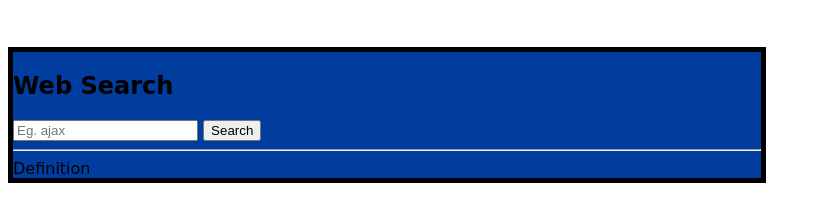
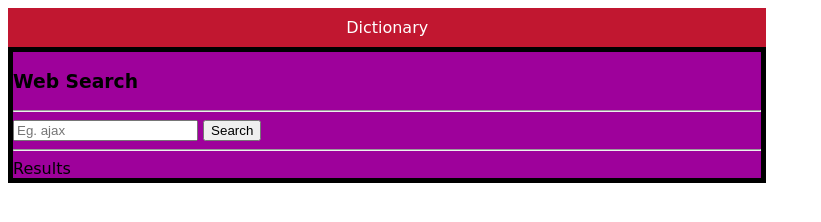
Before and after one commit to ShanielleW/INFO2180-lab6, a plain HTML site: page index.html in a window 1280 px wide. Shown: the whole page, without its empty margins (0-821 px from the left). Drawn offline with nearby package versions, Linux system fonts and the light colour scheme.

Commit message:
Exercise 2 Fix

```diff
--- a/data.css
+++ b/data.css
@@ -4,7 +4,8 @@ body{
 }
 
 #layout{
-    width: 60%
+    width: 60%;
+    background-color: #c11730;
 }
 
 #title{
@@ -14,7 +15,7 @@ body{
 }
 
 #dic_container{
-    background-color: #013d9e;
+    background-color: #9e019b;
     border: 5px solid black;
 }
 
@@ -29,4 +30,5 @@ body{
 #result{
     font-family: fantasy, georgia, serif;
     font-weight: bold;
+    text-align: center;
 }
--- a/data.js
+++ b/data.js
@@ -4,7 +4,7 @@ window.onload = main;
 
 function query(word){
     let request = new XMLHttpRequest();
-    let url = "/request.php?word="+word;
+    let url = "/request.php?q="+word;
 
     request.onreadystatechange = function(){
         if(request.readyState === XMLHttpRequest.DONE ){
--- a/index.html
+++ b/index.html
@@ -2,22 +2,23 @@
 <html>
     <head>
         <title> Web Dictionary </title>
+        <script type="text/javascript" src="data.js"></script>
         <script type="text/javascript" src="https://code.jquery.com/jquery-3.1.1.min.js"></script>
-        <script type="text/javascript" src="data.js"></script>
         <link rel="stylesheet" href="data.css" type="text/css" />
     </head>
     <body>
         <div id = "layout">
             <div id = "title">Dictionary</div>
             <div id = "dic_container">
-                <h2>Web Search</h2>
+                <h3>Web Search</h3>
+                <hr>
                 <form id = "dictionSearch">
                     <input type="text" name="word" placeholder="Eg. ajax"/>
                     <input type="submit" value="Search" id="search"/>
                 </form>
                 <hr>
                 <div id="definition"></div>
-                <span>Definition</span>
+                <span>Results</span>
                 <div id="result">
 
                 </div>
```
